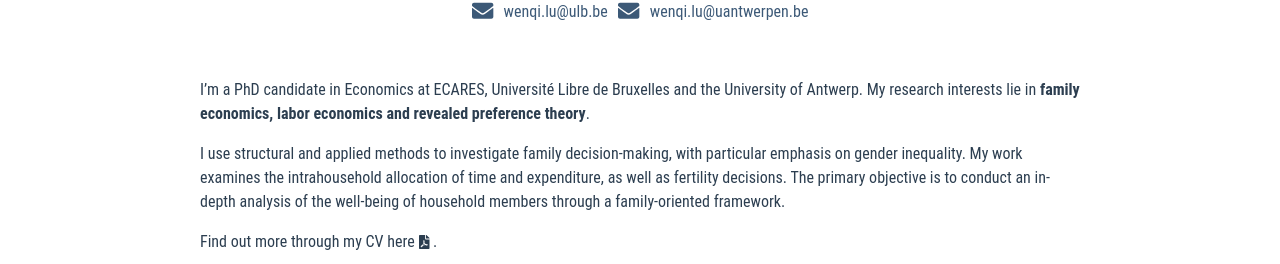
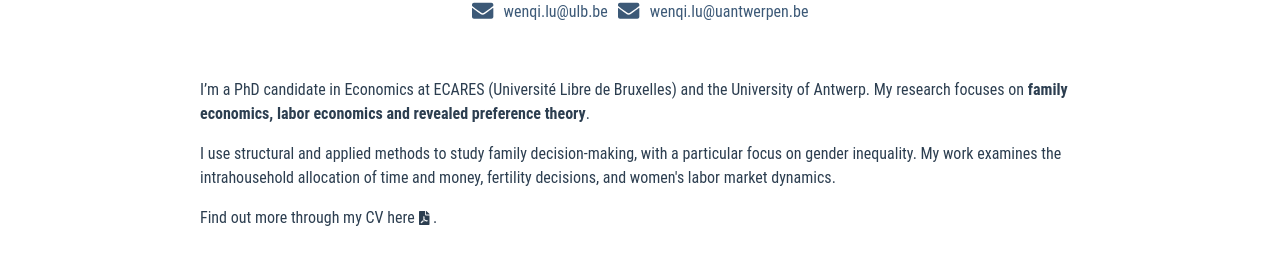
Before and after one commit to Wenqi-Lu/wenqi-lu.github.io, a Vue app: page / in a window 1280 px wide. Shown: the part 465-729 px from the top of the page. Built offline with nearby package versions, Linux system fonts and the light colour scheme.

Commit message:
doc(Home, Research): update info

```diff
--- a/src/views/Home.vue
+++ b/src/views/Home.vue
@@ -1,19 +1,15 @@
 <template>
   <div class="home">
     <p>
-      I’m a PhD candidate in Economics at ECARES, Université Libre de Bruxelles and the University of Antwerp.
-      My research interests lie in <strong>family economics, labor economics and revealed preference theory</strong>.
+      I’m a PhD candidate in Economics at ECARES (Université Libre de Bruxelles) and the University of Antwerp.
+      My research focuses on <strong>family economics, labor economics and revealed preference theory</strong>.
     </p>
     <p>
-      I use structural and applied methods to investigate family decision-making, with particular emphasis on gender
-      inequality. My work examines the intrahousehold allocation of time and expenditure, as well as fertility
-      decisions.
-      The primary objective is to conduct an in-depth analysis of the well-being of household members through a
-      family-oriented framework.
+      I use structural and applied methods to study family decision-making, with a particular focus on gender inequality. My work examines the intrahousehold allocation of time and money, fertility decisions, and women's labor market dynamics.
     </p>
     <p>
       Find out more through my CV
-      <a href="/cv/cv.pdf" target="_blank" rel="noopener noreferrer" class="cv-link">
+      <a href="/cv/Resume_WenqiLu.pdf" target="_blank" rel="noopener noreferrer" class="cv-link">
         here
         <fa :icon="['fas', 'file-pdf']" class="fa-sm" style="margin-left: 0.3em;" />
       </a>
--- a/src/views/Research.vue
+++ b/src/views/Research.vue
@@ -4,17 +4,17 @@
 
     <h2>Work in Progress</h2>
 
-    <wip-card name="The Cost of Inequality, Gender Roles, and Fertility Decisions  - <small><em><strong>Job Market Paper</strong></em></small>"
+    <wip-card name="The Cost of Inequality: Home Production, Gender Roles, and Fertility Decision  - <small><em><strong>Job Market Paper</strong></em></small>"
       draft="Draft available upon request"
       present="2026 EALE, 2026 EEA-ESEM, 31st ENTER Jamboree 2026, 2026 Meeting of the Society of Economics of the Household, 2026 CREST PhD Seminar, 2025 AMSE Internal Seminar, 2025 ECARES Internal Seminar, 2025 UAntwerpen Internal Seminar, 2024 2025 ECARES Xmas Workshop"
-      award="Best Junior Paper Award at the 2026 SEHO Conference, ESEM Best Applied Paper by Young Researchers at 2026 EEA-ESEM"
+      award="Best Junior Paper Award at 2026 SEHO Conference, ESEM Best Applied Paper by Young Researchers at 2026 EEA-ESEM"
       abstract="Falling fertility rates pose social and economic challenges in many countries. One central factor is the gender-based division of labor within households, where women shoulder primary childcare duties regardless of their labor market opportunities, while men remain the main earners and contribute less to domestic work. This inequality lowers fertility intentions through the child penalty and women's perceived unfairness in gender roles. Using Japan as an example, I develop a dynamic structural model to analyze how gender views and overwork culture interact with this inequality and shape fertility decision. The findings indicate that despite work-life-balance policies can promote father's involvement in childcare, a more equitable allocation of domestic labor is necessary to raise fertility intentions, particularly among women with progressive gender views."
       />
 
     <wip-card name="To Veil or Not to Veil? Assessing the Removal of Headscarf Ban in a Muslim Country"
       co_author="Ekin Yurdakul"
       co_author_link="https://sites.google.com/view/ekinyurdakul/home-page"
-      publish="R&R at the Journal of Economics Behavior & Organization"
+      publish="R&R at the Journal of Economic Behavior & Organization"
       present="2024 European Association of Labour Economists Conference, 2024 European Society for Population Economics"
       abstract="This paper examines how removing identity-based institutional restrictions affects women’s economic participation by exploiting the 2013 repeal of a longstanding headscarf ban in Turkey. We combine two nationally representative surveys and use statistical matching and machine-learning models to predict women’s veiling status and identify treatment effects by comparing veiled and non-veiled women’s labor market outcomes in a difference-in-differences framework. The repeal led to a significant rise in public sector employment among veiled women, driven by both higher employment rates and shifts away from self-employment and unpaid family work. In contrast, nonveiled women experienced a decline in public sector jobs, suggesting a substitution effect, with suggestive evidence of some increase in education–occupation mismatch among veiled women in the public sector after the repeal. Consistent with this pattern, effects are concentrated among more educated veiled women, the group most likely to qualify for public positions. We find no differential effects across regions with high and low veiling prevalence or local Islamist-party vote shares, suggesting that institutional access, rather than local acceptance or political favoritism, drives women’s labor market response to the reform."
       link="/publications/VeilingPaper.pdf"
```
Also changed, not shown: 2 other files (tests, documents, lock files or other folders).
